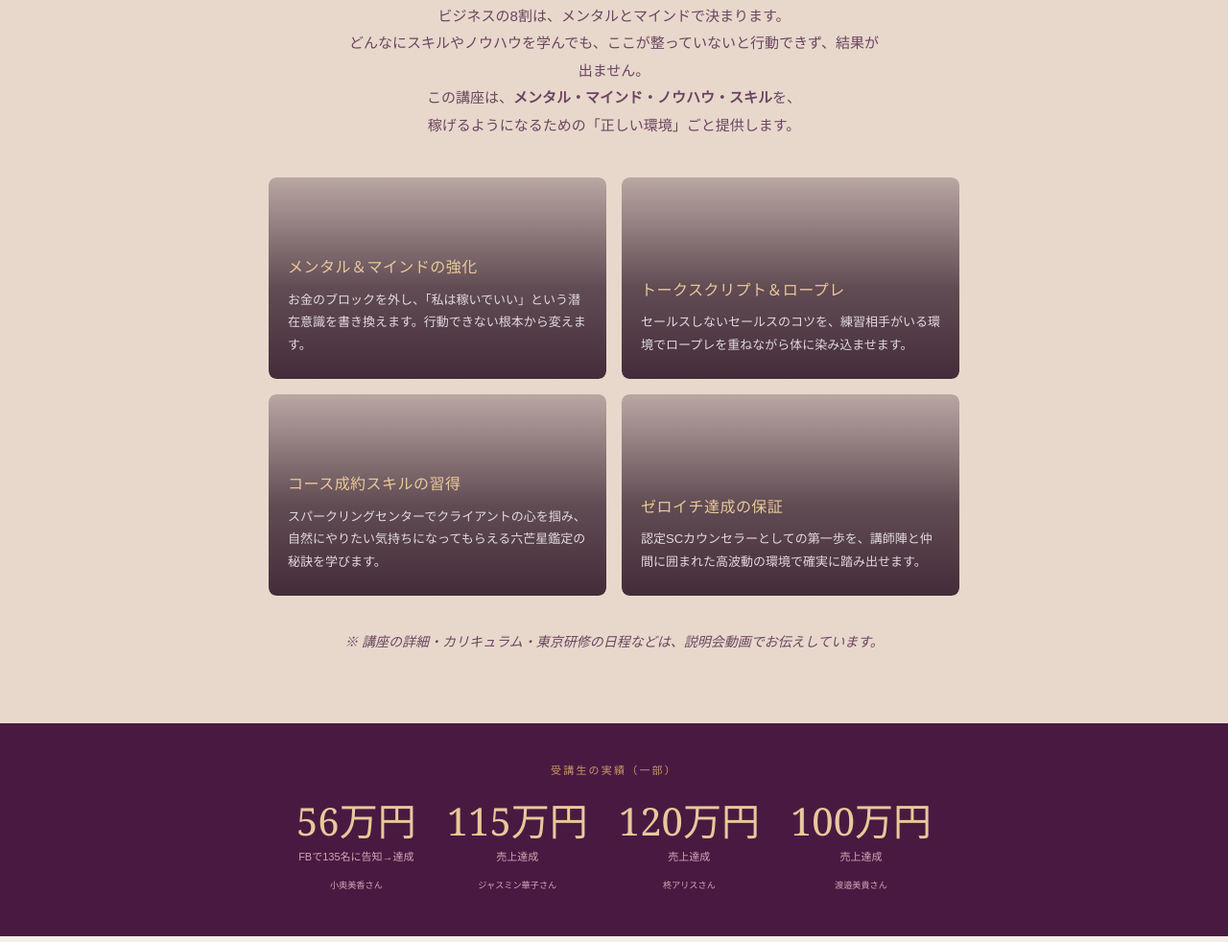
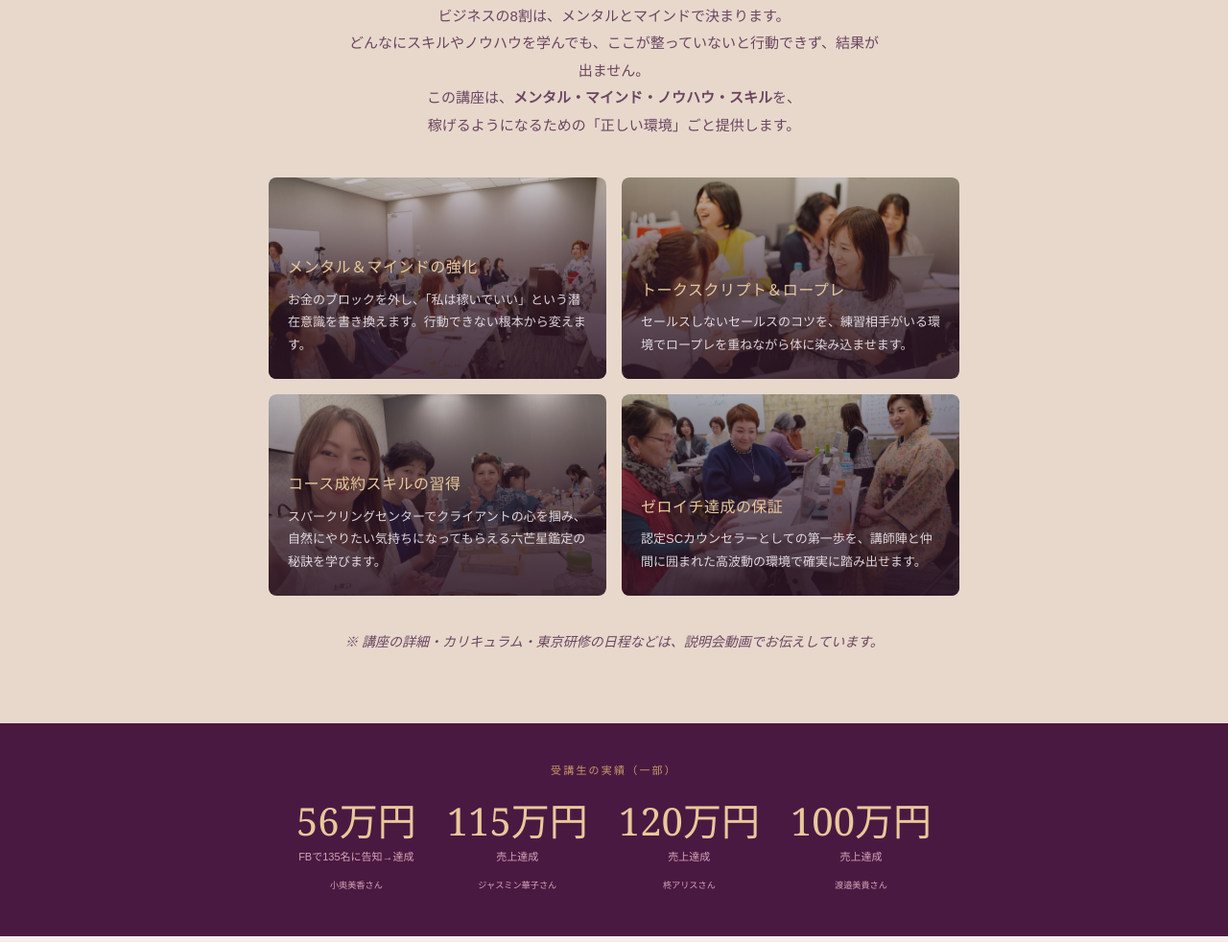
Before and after one commit to scmethod-web/skillup, a plain HTML site: page index.html in a window 1280 px wide. Shown: the part 2252-3234 px from the top of the page at 96% size. Drawn offline with Linux system fonts and the light colour scheme.

Commit message:
Update index.html

```diff
--- a/index.html
+++ b/index.html
@@ -843,25 +843,25 @@
       </p>
 
       <div class="about__cards">
-        <div class="about__card" style="background-image: url('images/card1.jpg');">
+        <div class="about__card" style="background-image: url('Image/225897_skillup.jpg');">
           <div class="about__card-content">
             <p class="about__card-title">メンタル＆マインドの強化</p>
             <p class="about__card-body">お金のブロックを外し、「私は稼いでいい」という潜在意識を書き換えます。行動できない根本から変えます。</p>
           </div>
         </div>
-        <div class="about__card" style="background-image: url('images/card2.jpg');">
+        <div class="about__card" style="background-image: url('Image/225899_skillup.jpg');">
           <div class="about__card-content">
             <p class="about__card-title">トークスクリプト＆ロープレ</p>
             <p class="about__card-body">セールスしないセールスのコツを、練習相手がいる環境でロープレを重ねながら体に染み込ませます。</p>
           </div>
         </div>
-        <div class="about__card" style="background-image: url('images/card3.jpg');">
+        <div class="about__card" style="background-image: url('Image/225900_skillup.jpg');">
           <div class="about__card-content">
             <p class="about__card-title">コース成約スキルの習得</p>
             <p class="about__card-body">スパークリングセンターでクライアントの心を掴み、自然にやりたい気持ちになってもらえる六芒星鑑定の秘訣を学びます。</p>
           </div>
         </div>
-        <div class="about__card" style="background-image: url('images/card4.jpg');">
+        <div class="about__card" style="background-image: url('Image/225901_skillup.jpg');">
           <div class="about__card-content">
             <p class="about__card-title">ゼロイチ達成の保証</p>
             <p class="about__card-body">認定SCカウンセラーとしての第一歩を、講師陣と仲間に囲まれた高波動の環境で確実に踏み出せます。</p>
```
